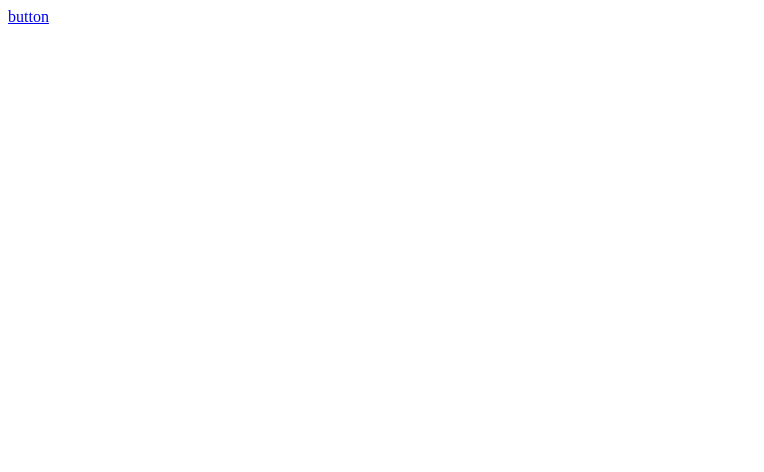
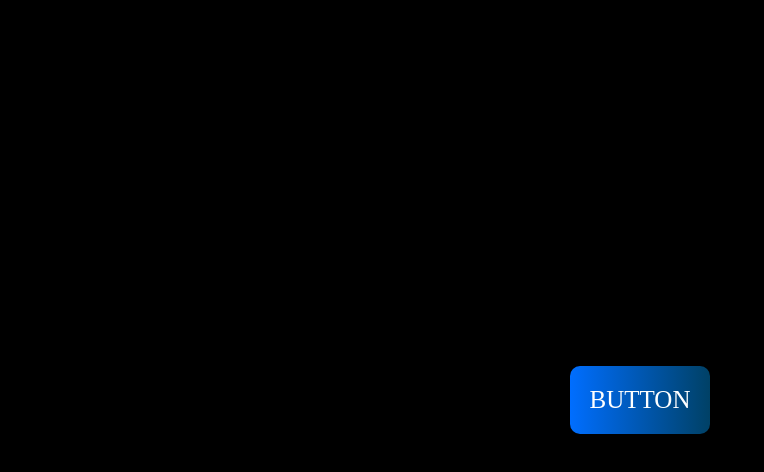
Before and after one commit to jatinmourya/riple-effect-button, a plain HTML site: page index.html in a window 1280 px wide. Shown: the whole page, without its empty margins (0-764 px from the left). Drawn offline with Linux system fonts and the light colour scheme.

Commit message:
Update index.html

```diff
--- a/index.html
+++ b/index.html
@@ -1,4 +1,7 @@
-
+<html>
+  <head>
+    <link rel="stylesheet" href="style.css">
+  </head>
   <body>
     <a href="#">button</a>
 
@@ -40,3 +43,4 @@
 
     </script>
   </body>
+</html>
```
